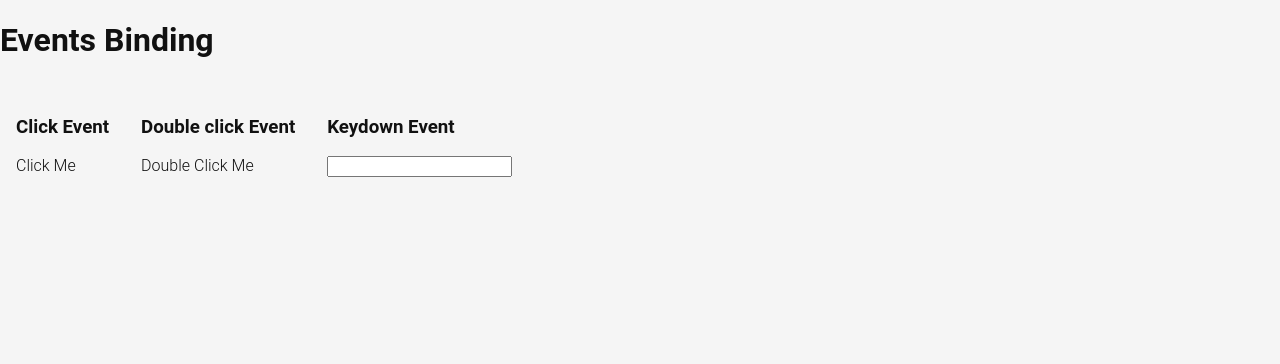
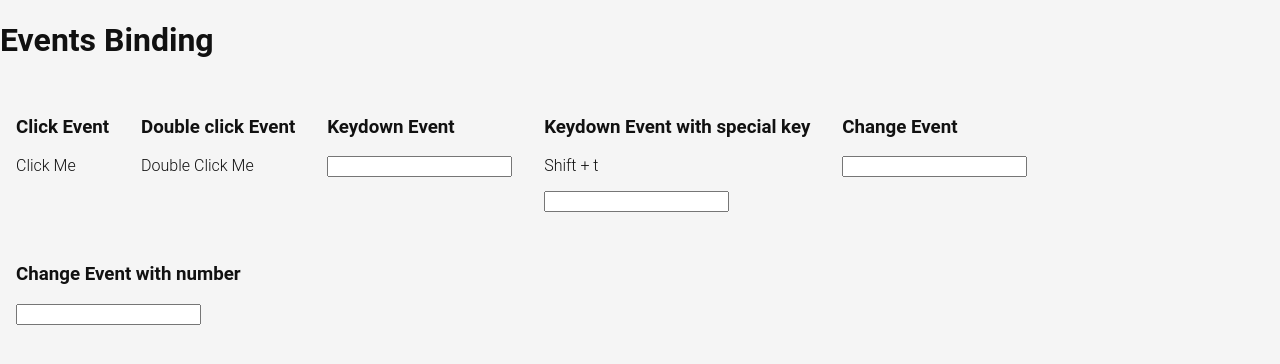
Before and after one commit to EstebanMa12/todoapp, an Angular app: page /labs in a window 1280 px wide. Shown: the top 364 px of the page. Built offline with nearby package versions, Linux system fonts and the light colour scheme.

Commit message:
Add keydown event with special key and change event handlers

```diff
--- a/src/app/pages/labs/labs.component.html
+++ b/src/app/pages/labs/labs.component.html
@@ -13,4 +13,17 @@
       <h3>Keydown Event</h3>
       <input type="text" class="form-control" (keydown)="keyDownHandler($event)">
     </div>
+    <div class="keydown-special">
+      <h3>Keydown Event with special key</h3>
+      <p>Shift + t</p>
+      <input type="text" class="form-control" (keydown.shift.t)="clickHandler()">
+    </div>
+    <div class="change">
+      <h3>Change Event</h3>
+      <input type="text" class="form-control" (change)="changeHandler($event)">
+    </div>
+    <div class="change-number">
+      <h3>Change Event with number</h3>
+      <input type="number" class="form-control" (change)="changeHandler($event)">
+    </div>
 </div>
--- a/src/app/pages/labs/labs.component.sass
+++ b/src/app/pages/labs/labs.component.sass
@@ -1,5 +1,6 @@
 .row
   display: flex
   flex-direction: row
+  flex-wrap: wrap
   & > div
     margin: 1rem
--- a/src/app/pages/labs/labs.component.ts
+++ b/src/app/pages/labs/labs.component.ts
@@ -32,5 +32,8 @@ export class LabsComponent {
     const input = event.target as HTMLInputElement;
     console.log(input.value);
   }
+  changeHandler(event:Event){
+    console.log(event);
+  }
 
 }
```
